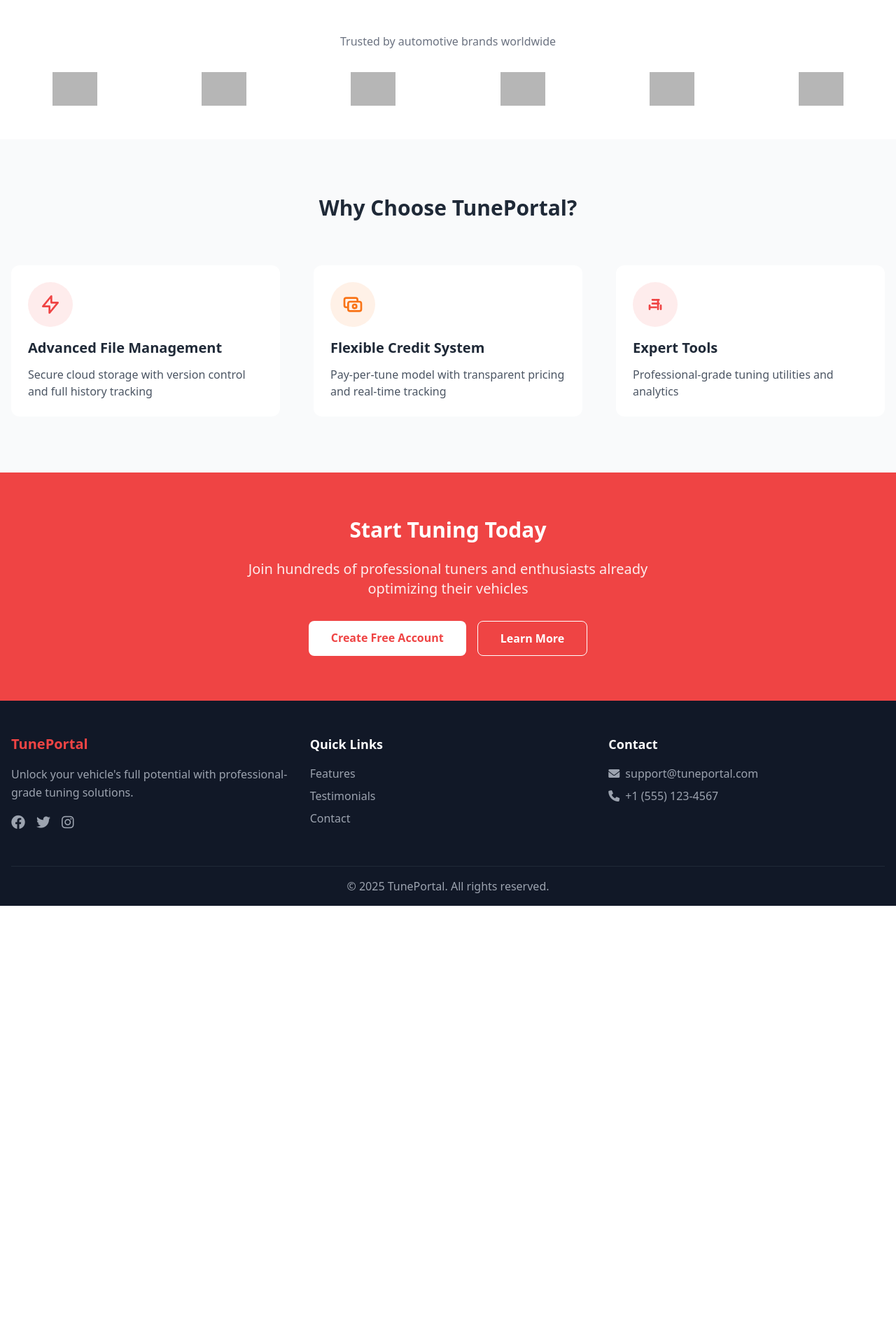
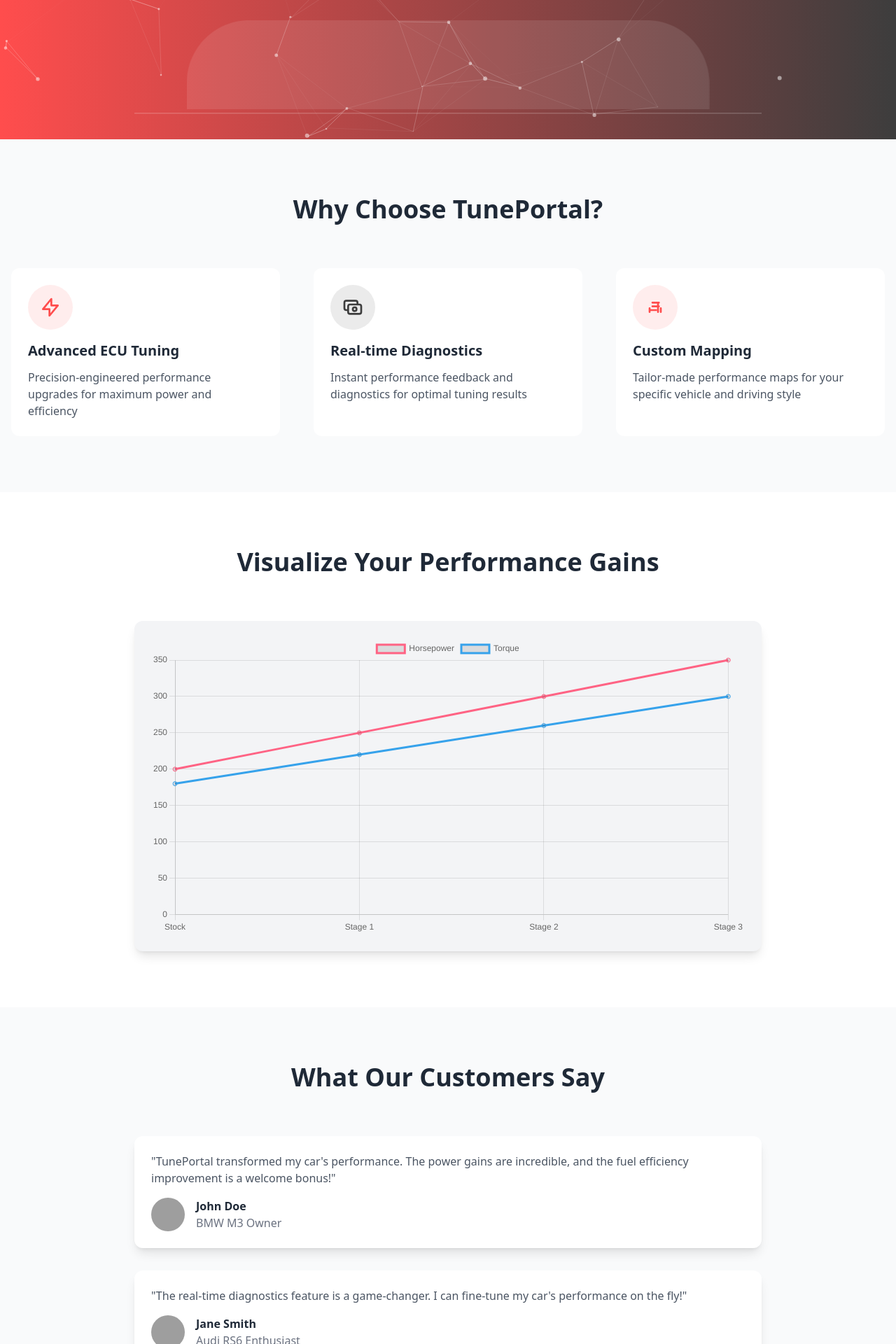
Before and after one commit to ayyo42069/tuneportal, a PHP site: page / in a window 1280 px wide. Shown: the part 665-2585 px from the top of the page at 70% size. Before the commit the page ends 1959 px from the top, so only its background shows below. Run offline with PHP 8.4, Linux system fonts and the light colour scheme; some libraries are stand-ins or nearby versions; grey boxes are pictures that could not be loaded.

Commit message:
design improvements

```diff
--- a/header.php
+++ b/header.php
@@ -6,14 +6,15 @@
     <title>TunePortal - Automotive Tuning Platform</title>
     <script src="https://cdn.tailwindcss.com"></script>
     <link href="https://cdnjs.cloudflare.com/ajax/libs/font-awesome/6.0.0/css/all.min.css" rel="stylesheet">
+    <script src="https://cdn.jsdelivr.net/npm/particles.js@2.0.0/particles.min.js"></script>
     <script>
         tailwind.config = {
             darkMode: 'class',
             theme: {
                 extend: {
                     colors: {
-                        primary: '#ef4444',
-                        secondary: '#f97316',
+                        primary: '#ff4d4d',
+                        secondary: '#3d3d3d',
                     },
                 },
             },
@@ -22,18 +23,18 @@
     <style type="text/tailwindcss">
         @layer utilities {
             .glassmorphism {
-                @apply bg-white bg-opacity-20 backdrop-filter backdrop-blur-lg;
+                @apply bg-white bg-opacity-10 backdrop-filter backdrop-blur-lg;
             }
         }
     </style>
 </head>
-<body class="flex flex-col min-h-screen bg-gray-50 dark:bg-gray-900 transition-colors duration-300">
+<body class="flex flex-col min-h-screen bg-gray-100 dark:bg-gray-900 transition-colors duration-300">
 <header class="bg-white dark:bg-gray-800 text-gray-800 dark:text-white fixed w-full top-0 z-50 transition-all duration-300 shadow-md">
-    <div class="container mx-auto">
-        <div class="flex justify-between items-center h-16 px-4 lg:px-6">
-            <!-- Sidebar Toggle for Mobile -->
+    <div class="container mx-auto px-4">
+        <div class="flex justify-between items-center h-16">
+            <div class="flex items-center">
                 <?php if(isset($_SESSION['user_id'])): ?>
-            <button id="sidebar-toggle" class="lg:hidden p-2 hover:bg-gray-100 dark:hover:bg-gray-700 rounded-lg transition-colors">
+                <button id="sidebar-toggle" class="lg:hidden p-2 hover:bg-gray-100 dark:hover:bg-gray-700 rounded-lg transition-colors mr-2">
                     <svg class="w-6 h-6" fill="none" stroke="currentColor" viewBox="0 0 24 24">
                         <path stroke-linecap="round" stroke-linejoin="round" stroke-width="2" d="M4 6h16M4 12h16M4 18h16"/>
                     </svg>
@@ -46,6 +47,7 @@
                     </svg>
                     <span>TunePortal</span>
                 </a>
+            </div>
 
             <!-- Desktop Navigation -->
             <nav class="hidden md:flex items-center space-x-6">
@@ -59,14 +61,12 @@
                     <a href="register.php" class="hover:text-primary transition-colors px-3 py-2 rounded-lg hover:bg-gray-100 dark:hover:bg-gray-700">Register</a>
                     <a href="login.php" class="hover:text-primary transition-colors px-3 py-2 rounded-lg hover:bg-gray-100 dark:hover:bg-gray-700">Login</a>
                 <?php endif; ?>
-            </nav>
-
-            <!-- Dark Mode Toggle -->
                 <button id="dark-mode-toggle" class="p-2 rounded-lg hover:bg-gray-100 dark:hover:bg-gray-700 transition-colors">
                     <svg class="w-6 h-6" fill="none" stroke="currentColor" viewBox="0 0 24 24">
                         <path stroke-linecap="round" stroke-linejoin="round" stroke-width="2" d="M20.354 15.354A9 9 0 018.646 3.646 9.003 9.003 0 0012 21a9.003 9.003 0 008.354-5.646z"/>
                     </svg>
                 </button>
+            </nav>
 
             <!-- Mobile Menu Button -->
             <button class="md:hidden p-2 rounded-lg hover:bg-gray-100 dark:hover:bg-gray-700 transition-colors" id="mobile-menu-button">
@@ -81,6 +81,7 @@
     <div class="md:hidden hidden bg-white dark:bg-gray-800" id="mobile-menu">
         <div class="container mx-auto px-4 py-4 space-y-2">
             <?php if(isset($_SESSION['user_id'])): ?>
+                <span class="block px-4 py-2 text-gray-600 dark:text-gray-300">Welcome, <?= htmlspecialchars($_SESSION['username']) ?></span>
                 <a href="dashboard.php" class="block px-4 py-2 hover:bg-gray-100 dark:hover:bg-gray-700 rounded-lg transition-colors">Dashboard</a>
                 <a href="logout.php" class="block px-4 py-2 hover:bg-gray-100 dark:hover:bg-gray-700 rounded-lg transition-colors">Logout</a>
             <?php else: ?>
--- a/index.php
+++ b/index.php
@@ -1,13 +1,9 @@
 <?php include 'header.php'; ?>
 
 <main class="flex-grow mt-16">
-    <!-- Hero Section with Live Stats -->
-    <section class="relative h-[600px] bg-gradient-to-r from-primary to-secondary overflow-hidden">
-        <div class="absolute inset-0 z-0">
-            <img src="https://images.unsplash.com/photo-1503376780353-7e6692767b70?ixlib=rb-1.2.1&auto=format&fit=crop&w=1950&q=80"
-                 alt="Performance Car"
-                 class="w-full h-full object-cover opacity-40">
-        </div>
+    <!-- Hero Section with Particle.js Background -->
+    <section class="relative h-screen bg-gradient-to-r from-primary to-secondary overflow-hidden">
+        <div id="particles-js" class="absolute inset-0 z-0"></div>
 
         <div class="relative z-10 h-full flex items-center">
             <div class="container mx-auto px-4 text-center text-white">
@@ -24,87 +20,130 @@
                     </div>
                 </div>
 
-                <h1 class="text-5xl md:text-6xl font-bold mb-6 animate-fade-in-up">
-                    Precision ECU Tuning<br>Perfected
+                <h1 class="text-6xl md:text-7xl font-bold mb-6 animate-fade-in-up">
+                    Unleash Your Car's<br><span class="text-secondary dark:text-primary">True Potential</span>
                 </h1>
-                <p class="text-xl mb-8 max-w-2xl mx-auto opacity-90">
-                    Unleash your vehicle's true potential with professional-grade tuning solutions
+                <p class="text-xl mb-8 max-w-2xl mx-auto opacity-90 animate-fade-in-up animation-delay-300">
+                    Experience the pinnacle of automotive performance with our cutting-edge ECU tuning solutions
                 </p>
                 <?php if(!isset($_SESSION['user_id'])): ?>
                     <a href="register.php"
                        class="inline-block bg-white text-primary px-8 py-3 rounded-full text-lg font-semibold
-                              hover:bg-gray-100 transition-all duration-300 transform hover:scale-105">
-                        Get Started
+                              hover:bg-gray-100 transition-all duration-300 transform hover:scale-105 animate-fade-in-up animation-delay-600">
+                        Start Tuning Now
                     </a>
                 <?php endif; ?>
             </div>
         </div>
-    </section>
 
-    <!-- Brands Showcase -->
-    <section class="py-12 bg-white dark:bg-gray-800">
-        <div class="container mx-auto px-4">
-            <h3 class="text-center text-gray-500 dark:text-gray-400 mb-8">Trusted by automotive brands worldwide</h3>
-            <div class="grid grid-cols-2 md:grid-cols-6 gap-8 items-center opacity-75">
-                <img src="https://upload.wikimedia.org/wikipedia/commons/9/90/Mercedes-Logo.svg" alt="Mercedes" class="h-12 mx-auto">
-                <img src="https://upload.wikimedia.org/wikipedia/commons/4/44/BMW.svg" alt="BMW" class="h-12 mx-auto">
-                <img src="https://upload.wikimedia.org/wikipedia/commons/f/f4/Ford_Motor_Company_Logo.svg" alt="Ford" class="h-12 mx-auto">
-                <img src="https://upload.wikimedia.org/wikipedia/commons/5/5a/Honda_Logo.svg" alt="Honda" class="h-12 mx-auto">
-                <img src="https://upload.wikimedia.org/wikipedia/commons/4/48/Toyota_emblem.svg" alt="Toyota" class="h-12 mx-auto">
-                <img src="https://upload.wikimedia.org/wikipedia/commons/d/df/Subaru_Logo.svg" alt="Subaru" class="h-12 mx-auto">
-            </div>
+        <!-- Animated Car Silhouette -->
+        <div class="absolute bottom-0 left-1/2 transform -translate-x-1/2 w-full max-w-4xl">
+            <svg class="w-full" viewBox="0 0 1200 300" fill="none" xmlns="http://www.w3.org/2000/svg">
+                <path d="M0 250h1200" stroke="rgba(255,255,255,0.2)" stroke-width="2"/>
+                <path class="car-body" d="M100 200c0-66.27 53.73-120 120-120h760c66.27 0 120 53.73 120 120v50H100v-50z" fill="rgba(255,255,255,0.1)"/>
+                <circle class="wheel" cx="300" cy="250" r="50" fill="rgba(255,255,255,0.2)"/>
+                <circle class="wheel" cx="900" cy="250" r="50" fill="rgba(255,255,255,0.2)"/>
+            </svg>
         </div>
     </section>
 
-    <!-- Features Grid -->
+    <!-- Features Grid with Hover Effects -->
     <section class="py-20 bg-gray-50 dark:bg-gray-900">
         <div class="container mx-auto px-4">
-            <h2 class="text-3xl font-bold text-center mb-16 text-gray-800 dark:text-white">Why Choose TunePortal?</h2>
+            <h2 class="text-4xl font-bold text-center mb-16 text-gray-800 dark:text-white">Why Choose TunePortal?</h2>
 
             <div class="grid md:grid-cols-3 gap-12">
                 <!-- Feature 1 -->
-                <div class="p-6 bg-white dark:bg-gray-800 rounded-xl hover:shadow-lg transition-shadow">
+                <div class="p-6 bg-white dark:bg-gray-800 rounded-xl hover:shadow-lg transition-all duration-300 transform hover:-translate-y-2">
                     <div class="w-16 h-16 bg-primary bg-opacity-10 rounded-full flex items-center justify-center mb-4">
                         <svg class="w-8 h-8 text-primary" fill="none" stroke="currentColor" viewBox="0 0 24 24">
                             <path stroke-linecap="round" stroke-linejoin="round" stroke-width="2" d="M13 10V3L4 14h7v7l9-11h-7z"/>
                         </svg>
                     </div>
-                    <h3 class="text-xl font-semibold mb-3 text-gray-800 dark:text-white">Advanced File Management</h3>
-                    <p class="text-gray-600 dark:text-gray-300">Secure cloud storage with version control and full history tracking</p>
+                    <h3 class="text-xl font-semibold mb-3 text-gray-800 dark:text-white">Advanced ECU Tuning</h3>
+                    <p class="text-gray-600 dark:text-gray-300">Precision-engineered performance upgrades for maximum power and efficiency</p>
                 </div>
 
                 <!-- Feature 2 -->
-                <div class="p-6 bg-white dark:bg-gray-800 rounded-xl hover:shadow-lg transition-shadow">
+                <div class="p-6 bg-white dark:bg-gray-800 rounded-xl hover:shadow-lg transition-all duration-300 transform hover:-translate-y-2">
                     <div class="w-16 h-16 bg-secondary bg-opacity-10 rounded-full flex items-center justify-center mb-4">
                         <svg class="w-8 h-8 text-secondary" fill="none" stroke="currentColor" viewBox="0 0 24 24">
                             <path stroke-linecap="round" stroke-linejoin="round" stroke-width="2" d="M17 9V7a2 2 0 00-2-2H5a2 2 0 00-2 2v6a2 2 0 002 2h2m2 4h10a2 2 0 002-2v-6a2 2 0 00-2-2H9a2 2 0 00-2 2v6a2 2 0 002 2zm7-5a2 2 0 11-4 0 2 2 0 014 0z"/>
                         </svg>
                     </div>
-                    <h3 class="text-xl font-semibold mb-3 text-gray-800 dark:text-white">Flexible Credit System</h3>
-                    <p class="text-gray-600 dark:text-gray-300">Pay-per-tune model with transparent pricing and real-time tracking</p>
+                    <h3 class="text-xl font-semibold mb-3 text-gray-800 dark:text-white">Real-time Diagnostics</h3>
+                    <p class="text-gray-600 dark:text-gray-300">Instant performance feedback and diagnostics for optimal tuning results</p>
                 </div>
 
                 <!-- Feature 3 -->
-                <div class="p-6 bg-white dark:bg-gray-800 rounded-xl hover:shadow-lg transition-shadow">
+                <div class="p-6 bg-white dark:bg-gray-800 rounded-xl hover:shadow-lg transition-all duration-300 transform hover:-translate-y-2">
                     <div class="w-16 h-16 bg-primary bg-opacity-10 rounded-full flex items-center justify-center mb-4">
                         <svg class="w-8 h-8 text-primary" fill="none" stroke="currentColor" viewBox="0 0 24 24">
                             <path stroke-linecap="round" stroke-linejoin="round" stroke-width="2" d="M13 7h3m-3 4h3m-6 4h3M9 7h3m-3 4h3m-6 4h3M6 17v-4m9 4V7m3 10v-4"/>
                         </svg>
                     </div>
-                    <h3 class="text-xl font-semibold mb-3 text-gray-800 dark:text-white">Expert Tools</h3>
-                    <p class="text-gray-600 dark:text-gray-300">Professional-grade tuning utilities and analytics</p>
+                    <h3 class="text-xl font-semibold mb-3 text-gray-800 dark:text-white">Custom Mapping</h3>
+                    <p class="text-gray-600 dark:text-gray-300">Tailor-made performance maps for your specific vehicle and driving style</p>
                 </div>
             </div>
         </div>
     </section>
 
+    <!-- Interactive Performance Graph -->
+    <section class="py-20 bg-white dark:bg-gray-800">
+        <div class="container mx-auto px-4">
+            <h2 class="text-4xl font-bold text-center mb-16 text-gray-800 dark:text-white">Visualize Your Performance Gains</h2>
+            <div class="max-w-4xl mx-auto bg-gray-100 dark:bg-gray-700 p-6 rounded-xl shadow-lg">
+                <canvas id="performanceGraph" width="400" height="200"></canvas>
+            </div>
+        </div>
+    </section>
 
-    <!-- CTA Section -->
-    <section class="bg-primary text-white py-16">
-        <div class="container mx-auto px-4 text-center">
-            <h2 class="text-3xl font-bold mb-6">Start Tuning Today</h2>
-            <p class="text-xl mb-8 max-w-2xl mx-auto opacity-90">
-                Join hundreds of professional tuners and enthusiasts already optimizing their vehicles
+    <!-- Testimonials Carousel -->
+    <section class="py-20 bg-gray-50 dark:bg-gray-900">
+        <div class="container mx-auto px-4">
+            <h2 class="text-4xl font-bold text-center mb-16 text-gray-800 dark:text-white">What Our Customers Say</h2>
+            <div class="max-w-4xl mx-auto">
+                <div class="testimonial-carousel">
+                    <!-- Testimonial 1 -->
+                    <div class="bg-white dark:bg-gray-800 p-6 rounded-xl shadow-lg mb-8">
+                        <p class="text-gray-600 dark:text-gray-300 mb-4">"TunePortal transformed my car's performance. The power gains are incredible, and the fuel efficiency improvement is a welcome bonus!"</p>
+                        <div class="flex items-center">
+                            <img src="https://i.pravatar.cc/60?img=1" alt="Customer" class="w-12 h-12 rounded-full mr-4">
+                            <div>
+                                <h4 class="font-semibold text-gray-800 dark:text-white">John Doe</h4>
+                                <p class="text-gray-500 dark:text-gray-400">BMW M3 Owner</p>
+                            </div>
+                        </div>
+                    </div>
+                    <!-- Testimonial 2 -->
+                    <div class="bg-white dark:bg-gray-800 p-6 rounded-xl shadow-lg mb-8">
+                        <p class="text-gray-600 dark:text-gray-300 mb-4">"The real-time diagnostics feature is a game-changer. I can fine-tune my car's performance on the fly!"</p>
+                        <div class="flex items-center">
+                            <img src="https://i.pravatar.cc/60?img=2" alt="Customer" class="w-12 h-12 rounded-full mr-4">
+                            <div>
+                                <h4 class="font-semibold text-gray-800 dark:text-white">Jane Smith</h4>
+                                <p class="text-gray-500 dark:text-gray-400">Audi RS6 Enthusiast</p>
+                            </div>
+                        </div>
+                    </div>
+                </div>
+            </div>
+        </div>
+    </section>
+
+    <!-- CTA Section with Animated Background -->
+    <section class="relative py-20 bg-primary text-white overflow-hidden">
+        <div class="absolute inset-0 z-0">
+            <svg class="w-full h-full" viewBox="0 0 1200 600" xmlns="http://www.w3.org/2000/svg">
+                <path fill="none" stroke="rgba(255,255,255,0.1)" stroke-width="2" d="M0,600 C600,200 900,100 1200,600" />
+                <path fill="none" stroke="rgba(255,255,255,0.1)" stroke-width="2" d="M0,450 C300,50 900,50 1200,450" />
+            </svg>
+        </div>
+        <div class="container mx-auto px-4 relative z-10">
+            <h2 class="text-4xl font-bold mb-6 text-center">Start Your Tuning Journey Today</h2>
+            <p class="text-xl mb-8 max-w-2xl mx-auto text-center opacity-90">
+                Join the ranks of satisfied tuners and unleash your vehicle's true potential
             </p>
             <div class="flex justify-center space-x-4">
                 <a href="register.php"
@@ -122,3 +161,83 @@
 </main>
 
 <?php include 'footer.php'; ?>
+
+<script src="https://cdn.jsdelivr.net/npm/chart.js"></script>
+<script>
+    // Particle.js configuration
+    particlesJS("particles-js", {
+        particles: {
+            number: { value: 80, density: { enable: true, value_area: 800 } },
+            color: { value: "#ffffff" },
+            shape: { type: "circle" },
+            opacity: { value: 0.5, random: false },
+            size: { value: 3, random: true },
+            line_linked: { enable: true, distance: 150, color: "#ffffff", opacity: 0.4, width: 1 },
+            move: { enable: true, speed: 6, direction: "none", random: false, straight: false, out_mode: "out", bounce: false }
+        },
+        interactivity: {
+            detect_on: "canvas",
+            events: { onhover: { enable: true, mode: "repulse" }, onclick: { enable: true, mode: "push" }, resize: true },
+            modes: { repulse: { distance: 100, duration: 0.4 }, push: { particles_nb: 4 } }
+        },
+        retina_detect: true
+    });
+
+    // Animated car silhouette
+    const car = document.querySelector('.car-body');
+    const wheels = document.querySelectorAll('.wheel');
+
+    function animateCar() {
+        car.animate([
+            { transform: 'translateY(0px)' },
+            { transform: 'translateY(-10px)' },
+            { transform: 'translateY(0px)' }
+        ], {
+            duration: 1000,
+            iterations: Infinity
+        });
+
+        wheels.forEach(wheel => {
+            wheel.animate([
+                { transform: 'rotate(0deg)' },
+                { transform: 'rotate(360deg)' }
+            ], {
+                duration: 1000,
+                iterations: Infinity
+            });
+        });
+    }
+
+    animateCar();
+
+    // Performance Graph
+    const ctx = document.getElementById('performanceGraph').getContext('2d');
+    new Chart(ctx, {
+        type: 'line',
+        data: {
+            labels: ['Stock', 'Stage 1', 'Stage 2', 'Stage 3'],
+            datasets: [{
+                label: 'Horsepower',
+                data: [200, 250, 300, 350],
+                borderColor: 'rgb(255, 99, 132)',
+                tension: 0.1
+            }, {
+                label: 'Torque',
+                data: [180, 220, 260, 300],
+                borderColor: 'rgb(54, 162, 235)',
+                tension: 0.1
+            }]
+        },
+        options: {
+            responsive: true,
+            scales: {
+                y: {
+                    beginAtZero: true
+                }
+            }
+        }
+    });
+</script>
+
+</body>
+</html>
```
Lines whose indentation alone changed are shown as unchanged.
